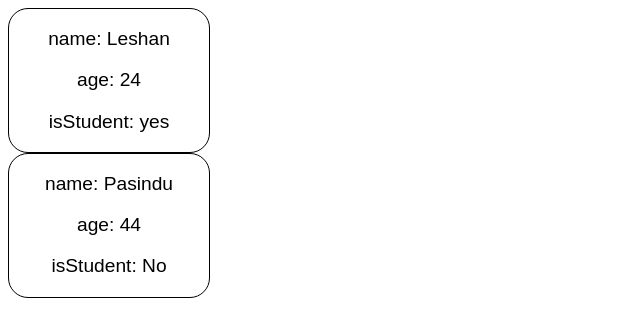
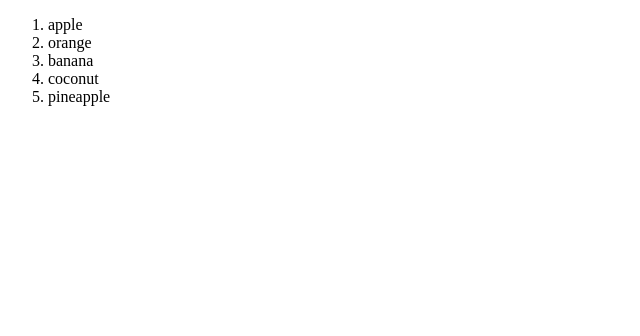
Before and after one commit to Leshan21/learn-react-course, a React (Vite) app: page / in a window 1280 px wide. Shown: the top 336 px of the page, without its empty margins (0-640 px from the left). Built offline with nearby package versions, Linux system fonts and the light colour scheme.

Commit message:
render list

```diff
--- a/src/App.jsx
+++ b/src/App.jsx
@@ -3,13 +3,12 @@ import Footer from './Footer.jsx'
 import Card from './Card.jsx'
 import Button from './Button/Button.jsx'
 import Student from './Student/Student.jsx'
-
+import List from './List.jsx'
 
 function App() {
   return(
     <>
-      <Student name="Leshan" age={24} isStudent={true}/>
-      <Student name="Pasindu" age={44} isStudent={false}/>
+      <List/>
     </>
 
   );
--- /dev/null
+++ b/src/List.jsx
@@ -0,0 +1,11 @@
+function List(){
+    const fruits = ["apple","orange", "banana", "coconut", "pineapple"];
+
+    const listItems = fruits.map(fruits => <li>{fruits}</li>);
+
+    return(
+         <ol>{listItems}</ol>
+    );
+}
+
+export default List
```
